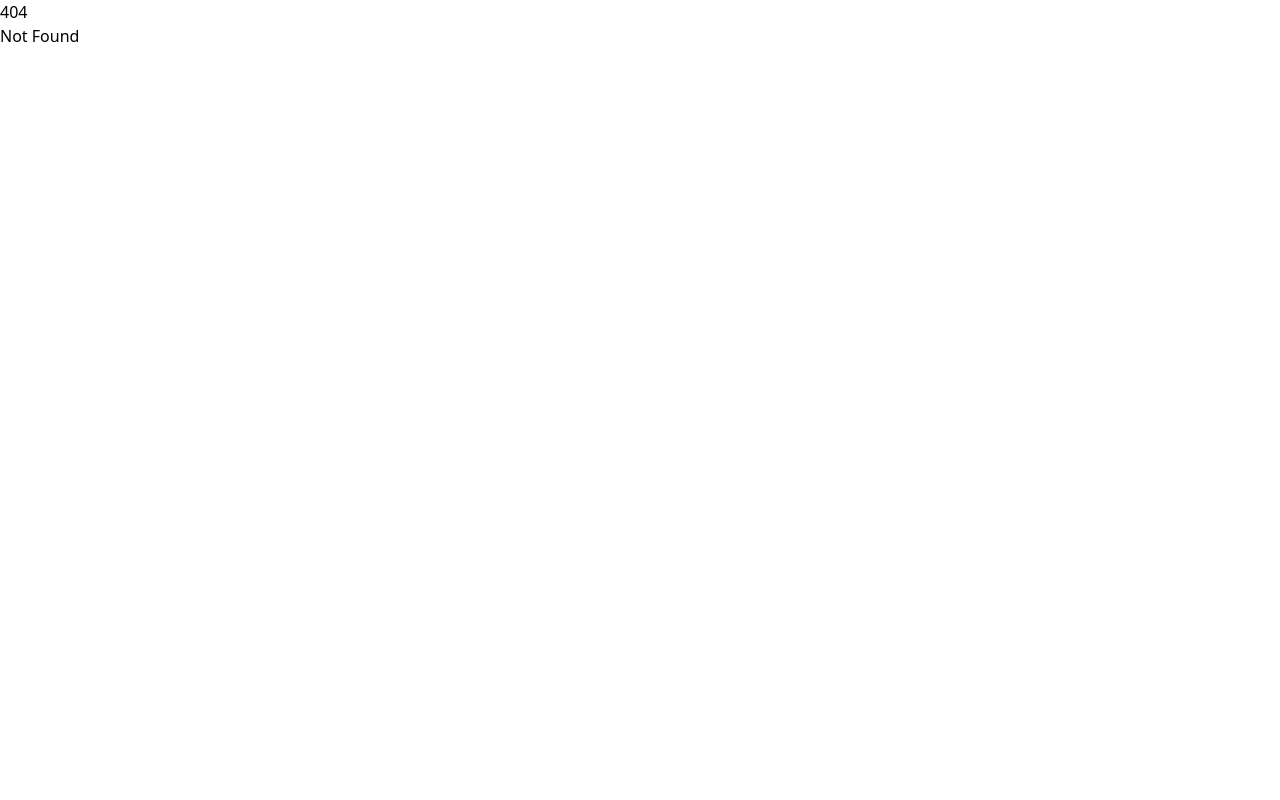
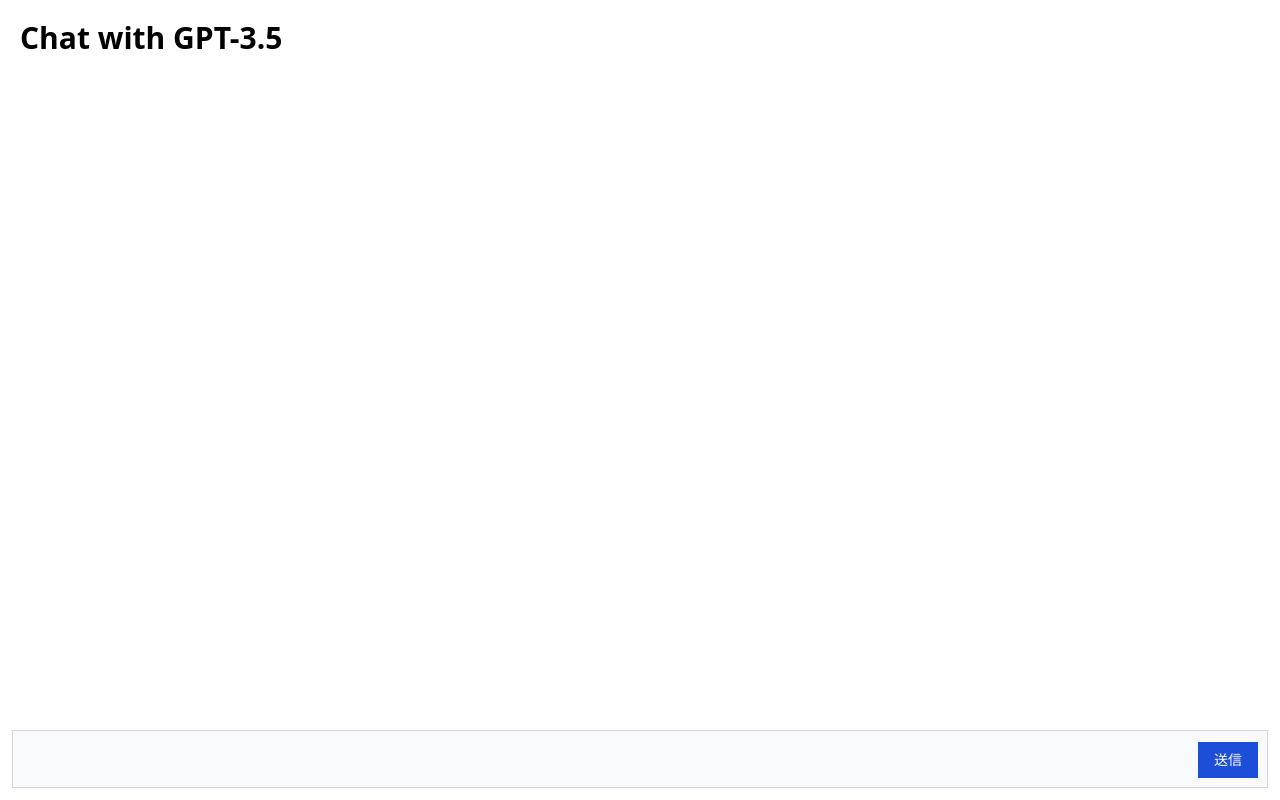
Before and after one commit to newt239/momemo, a SvelteKit app: page /chat in a window 1280 px wide. Before the commit this address had no page. Built offline with nearby package versions, Linux system fonts and the light colour scheme.

Commit message:
feature: chat with gpt-3.5

```diff
--- a/package.json
+++ b/package.json
@@ -30,5 +30,8 @@
 		"typescript": "^4.9.3",
 		"vite": "^4.0.0"
 	},
-	"type": "module"
+	"type": "module",
+	"dependencies": {
+		"nanoid": "^4.0.1"
+	}
 }
--- a/src/routes/+page.svelte
+++ b/src/routes/+page.svelte
@@ -1,2 +1,21 @@
-<h1 class="text-3xl font-bold underline">Welcome to SvelteKit</h1>
-<p>Visit <a href="https://kit.svelte.dev">kit.svelte.dev</a> to read the documentation</p>
+<script>
+	import { page } from '$app/stores';
+	$: pathname = $page.url.pathname;
+</script>
+
+<main class="m-5">
+	<h1 class="text-3xl font-bold">
+		Welcome to <span
+			class="font-extrabold text-transparent bg-clip-text bg-gradient-to-r from-purple-400 to-pink-600"
+			>momemo</span
+		>!
+	</h1>
+	<p>Visit <a href="https://kit.svelte.dev">kit.svelte.dev</a> to read the documentation</p>
+	<ul class="max-w-md list-disc list-inside">
+		<li>
+			<a href="/chat" class:active={pathname === '/chat'} class="text-blue-600 hover:underline"
+				>Start chat with GPT-3.5</a
+			>
+		</li>
+	</ul>
+</main>
--- /dev/null
+++ b/src/routes/chat/+page.svelte
@@ -0,0 +1,73 @@
+<script lang="ts">
+	import { nanoid } from 'nanoid';
+	import session_id from '../../stores/session';
+	import talks from '../../stores/talks';
+
+	let message: string = '';
+
+	let loading: boolean = false;
+	let error: boolean = false;
+
+	const sendMessage = async () => {
+		talks.update((v) => [...v, { role: 'user', message }]);
+		loading = true;
+		try {
+			const response = await fetch('https://api.newt239.dev/openai/gpt-3_5', {
+				method: 'POST',
+				body: JSON.stringify({
+					message: message,
+					user_id: 'momemo',
+					session_id: $session_id
+				})
+			});
+			const data = await response.json();
+			message = '';
+			talks.update((v) => [...v, { role: 'assistant', message: data.choices[0].message.content }]);
+			loading = false;
+		} catch (e) {
+			loading = false;
+			error = true;
+		}
+	};
+
+	const reset = () => {
+		talks.set([]);
+		session_id.set(nanoid());
+		error = false;
+	};
+</script>
+
+<main class="m-5">
+	<h1 class="text-3xl font-bold">Chat with GPT-3.5</h1>
+	<ul class="max-w-md p-3 list-disc list-inside">
+		{#each $talks as talk}
+			<li>{talk.message}</li>
+		{/each}
+	</ul>
+	{#if loading}
+		<div>GPT-3.5が考え中...</div>
+	{/if}
+	{#if error}
+		<div class="text-red-500">エラーが発生しました。</div>
+		<button
+			on:click={reset}
+			class="text-white absolute right-2.5 bottom-2.5 bg-blue-700 hover:bg-blue-800 focus:ring-4 focus:outline-none focus:ring-blue-300 text-sm px-4 py-2"
+			>リセット</button
+		>
+	{/if}
+	<div class="fixed bottom-0 left-0 w-full p-3">
+		<div class="relative">
+			<input
+				bind:value={message}
+				on:keydown={sendMessage}
+				class="block w-full p-4 text-gray-900 border border-gray-300 bg-gray-50 focus:ring-blue-500 focus:border-blue-500"
+			/>
+			<button
+				on:click={sendMessage}
+				disabled={loading}
+				class="text-white absolute right-2.5 bottom-2.5 bg-blue-700 hover:bg-blue-800 focus:ring-4 focus:outline-none focus:ring-blue-300 text-sm px-4 py-2"
+				>送信</button
+			>
+		</div>
+	</div>
+</main>
--- /dev/null
+++ b/src/stores/session.ts
@@ -0,0 +1,12 @@
+import { browser } from '$app/environment';
+import { nanoid } from 'nanoid';
+import { writable } from 'svelte/store';
+
+const localData = browser ? window.localStorage.getItem('momemo-session-id') : null;
+const initialValue = localData ? localData : nanoid(6);
+if (browser) {
+	window.localStorage.setItem('momemo-session-id', initialValue);
+}
+const session_id = writable<string>(initialValue);
+
+export default session_id;
--- /dev/null
+++ b/src/stores/talks.ts
@@ -0,0 +1,18 @@
+import { browser } from '$app/environment';
+import { writable } from 'svelte/store';
+
+type Talk = {
+	role: 'user' | 'assistant';
+	message: string;
+};
+const localData = browser ? window.localStorage.getItem('momemo-talks') : null;
+const initialValue: Talk[] = localData ? JSON.parse(localData) : [];
+const talks = writable<Talk[]>(initialValue);
+
+talks.subscribe((value) => {
+	if (browser) {
+		window.localStorage.setItem('momemo-talks', JSON.stringify(value));
+	}
+});
+
+export default talks;
```
Also changed, not shown: 1 other file (tests, documents, lock files or other folders).
